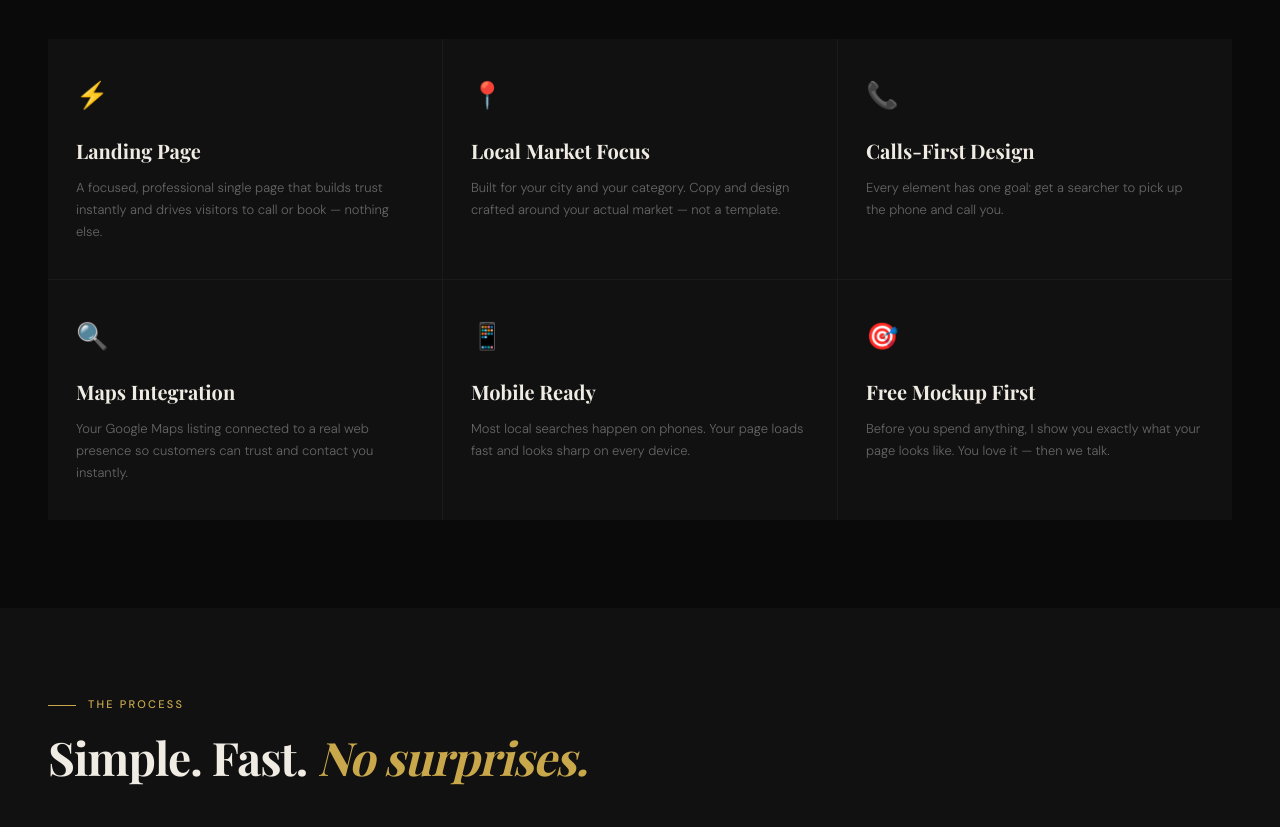
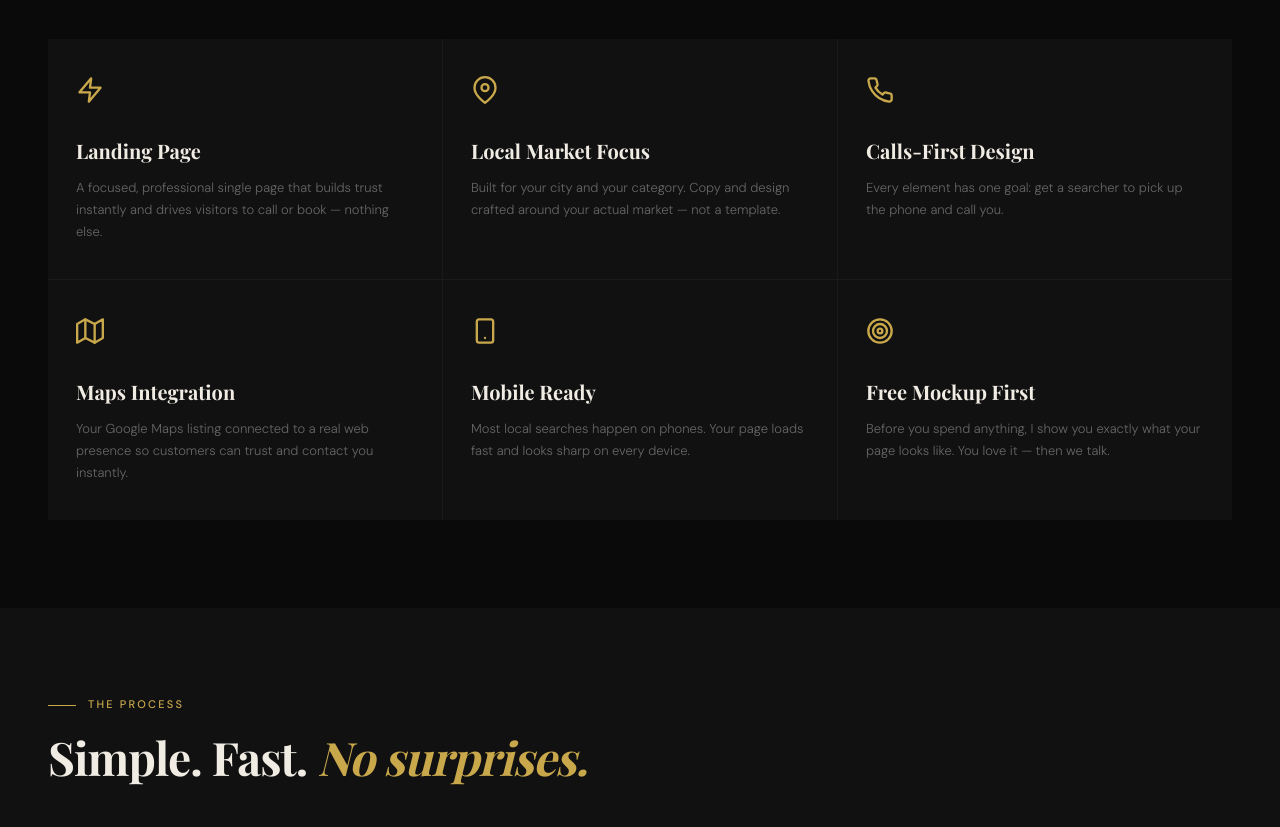
Before and after one commit to pordanethan-cloud/ochuko-portfolio, a plain HTML site: page index.html in a window 1280 px wide. Shown: the part 1887-2714 px from the top of the page. Drawn offline with nearby package versions, Linux system fonts and the light colour scheme; a web font is replaced by a local one.

Commit message:
Replace emoji icons with professional SVG icons

```diff
--- a/index.html
+++ b/index.html
@@ -183,12 +183,12 @@ footer em{color:#c9a84c;font-style:normal}
   <div class="tag">What I Deliver</div>
   <div class="h2 reveal">One page. Built to do <em>one thing.</em></div>
   <div class="grid3 reveal">
-    <div class="svc"><div class="svc-icon">⚡</div><div class="svc-title">Landing Page</div><p class="svc-desc">A focused, professional single page that builds trust instantly and drives visitors to call or book — nothing else.</p></div>
-    <div class="svc"><div class="svc-icon">📍</div><div class="svc-title">Local Market Focus</div><p class="svc-desc">Built for your city and your category. Copy and design crafted around your actual market — not a template.</p></div>
-    <div class="svc"><div class="svc-icon">📞</div><div class="svc-title">Calls-First Design</div><p class="svc-desc">Every element has one goal: get a searcher to pick up the phone and call you.</p></div>
-    <div class="svc"><div class="svc-icon">🔍</div><div class="svc-title">Maps Integration</div><p class="svc-desc">Your Google Maps listing connected to a real web presence so customers can trust and contact you instantly.</p></div>
-    <div class="svc"><div class="svc-icon">📱</div><div class="svc-title">Mobile Ready</div><p class="svc-desc">Most local searches happen on phones. Your page loads fast and looks sharp on every device.</p></div>
-    <div class="svc"><div class="svc-icon">🎯</div><div class="svc-title">Free Mockup First</div><p class="svc-desc">Before you spend anything, I show you exactly what your page looks like. You love it — then we talk.</p></div>
+    <div class="svc"><div class="svc-icon"><svg xmlns="http://www.w3.org/2000/svg" width="28" height="28" viewBox="0 0 24 24" fill="none" stroke="#c9a84c" stroke-width="2" stroke-linecap="round" stroke-linejoin="round"><path d="M13 2L3 14h9l-1 8 10-12h-9l1-8z"/></svg></div><div class="svc-title">Landing Page</div><p class="svc-desc">A focused, professional single page that builds trust instantly and drives visitors to call or book — nothing else.</p></div>
+    <div class="svc"><div class="svc-icon"><svg xmlns="http://www.w3.org/2000/svg" width="28" height="28" viewBox="0 0 24 24" fill="none" stroke="#c9a84c" stroke-width="2" stroke-linecap="round" stroke-linejoin="round"><path d="M21 10c0 7-9 13-9 13s-9-6-9-13a9 9 0 0 1 18 0z"/><circle cx="12" cy="10" r="3"/></svg></div><div class="svc-title">Local Market Focus</div><p class="svc-desc">Built for your city and your category. Copy and design crafted around your actual market — not a template.</p></div>
+    <div class="svc"><div class="svc-icon"><svg xmlns="http://www.w3.org/2000/svg" width="28" height="28" viewBox="0 0 24 24" fill="none" stroke="#c9a84c" stroke-width="2" stroke-linecap="round" stroke-linejoin="round"><path d="M22 16.92v3a2 2 0 0 1-2.18 2 19.79 19.79 0 0 1-8.63-3.07 19.5 19.5 0 0 1-6-6 19.79 19.79 0 0 1-3.07-8.67A2 2 0 0 1 4.11 2h3a2 2 0 0 1 2 1.72 12.84 12.84 0 0 0 .7 2.81 2 2 0 0 1-.45 2.11L8.09 9.91a16 16 0 0 0 6 6l1.27-1.27a2 2 0 0 1 2.11-.45 12.84 12.84 0 0 0 2.81.7A2 2 0 0 1 22 16.92z"/></svg></div><div class="svc-title">Calls-First Design</div><p class="svc-desc">Every element has one goal: get a searcher to pick up the phone and call you.</p></div>
+    <div class="svc"><div class="svc-icon"><svg xmlns="http://www.w3.org/2000/svg" width="28" height="28" viewBox="0 0 24 24" fill="none" stroke="#c9a84c" stroke-width="2" stroke-linecap="round" stroke-linejoin="round"><polygon points="1 6 1 22 8 18 16 22 23 18 23 2 16 6 8 2 1 6"/><line x1="8" y1="2" x2="8" y2="18"/><line x1="16" y1="6" x2="16" y2="22"/></svg></div><div class="svc-title">Maps Integration</div><p class="svc-desc">Your Google Maps listing connected to a real web presence so customers can trust and contact you instantly.</p></div>
+    <div class="svc"><div class="svc-icon"><svg xmlns="http://www.w3.org/2000/svg" width="28" height="28" viewBox="0 0 24 24" fill="none" stroke="#c9a84c" stroke-width="2" stroke-linecap="round" stroke-linejoin="round"><rect x="5" y="2" width="14" height="20" rx="2" ry="2"/><line x1="12" y1="18" x2="12.01" y2="18"/></svg></div><div class="svc-title">Mobile Ready</div><p class="svc-desc">Most local searches happen on phones. Your page loads fast and looks sharp on every device.</p></div>
+    <div class="svc"><div class="svc-icon"><svg xmlns="http://www.w3.org/2000/svg" width="28" height="28" viewBox="0 0 24 24" fill="none" stroke="#c9a84c" stroke-width="2" stroke-linecap="round" stroke-linejoin="round"><circle cx="12" cy="12" r="10"/><circle cx="12" cy="12" r="6"/><circle cx="12" cy="12" r="2"/></svg></div><div class="svc-title">Free Mockup First</div><p class="svc-desc">Before you spend anything, I show you exactly what your page looks like. You love it — then we talk.</p></div>
   </div>
 </div>
 
```
